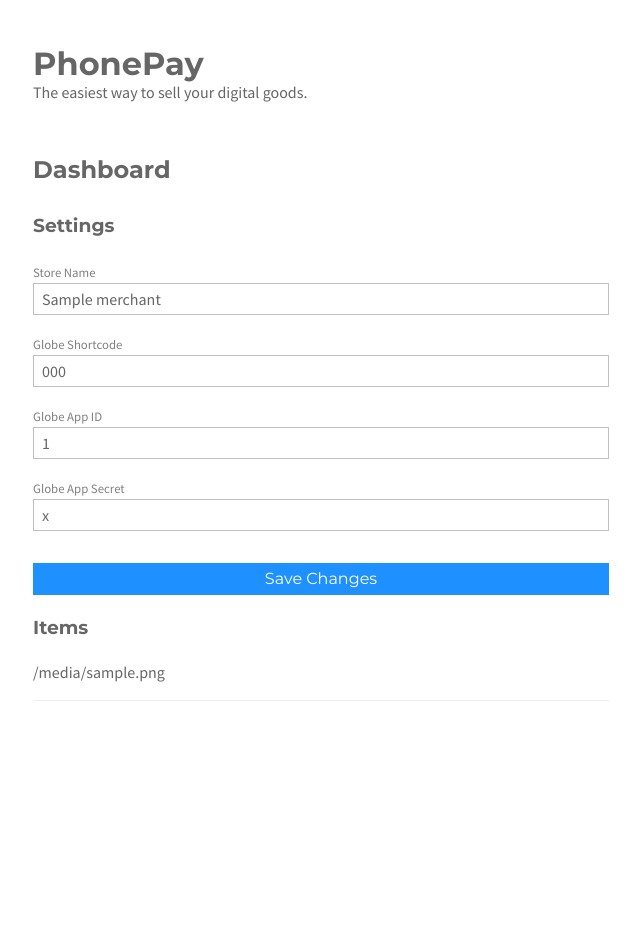
After one commit to marksteve/purrchase, a Flask app: template templates/dashboard.html in a window 1280 px wide. The commit adds this page. Shown: the whole page, without its empty margins (319-959 px from the left). Run offline with Flask 2, Linux system fonts and the light colour scheme; the template is opened without the code that fills it: most values are stand-ins (such as "Sample title", 1, 10 or a date in 2020); some libraries are stand-ins or nearby versions.

Commit message:
Dashboard shtuff

```diff
--- a/app.py
+++ b/app.py
@@ -253,11 +253,15 @@ def logged_in():
   shortcode = session.get('shortcode')
   if not shortcode:
     abort(401)
-  return shortcode
+  merchant = db.hgetall(shortcode)
+  if not merchant:
+    abort(401)
+  merchant.update(globe_shortcode=shortcode)
+  return merchant
 
 @app.route('/dashboard')
 def dashboard():
-  shortcode = logged_in()
+  merchant = logged_in()
   # TODO: Get items
   # Example:
   items = [
@@ -276,13 +280,13 @@ def dashboard():
   ]
   return render_template(
     'dashboard.html',
-    shortcode=shortcode,
+    merchant=merchant,
     items=items,
   )
 
 @app.route('/upload', methods=['POST'])
 def upload():
-  shortcode = logged_in()
+  merchant = logged_in()
 
   # TODO
   # upload file to filesystem: /var/uploads
@@ -313,7 +317,7 @@ def upload():
 
 @app.route('/delete/<item_id>')
 def delete(item_id):
-  shortcode = logged_in()
+  merchant = logged_in()
 
   # Remove from user uploads
   db.srem(
--- a/static/css/base.css
+++ b/static/css/base.css
@@ -42,9 +42,6 @@ p {
 p.submit {
   padding-top: 1em;
 }
-code {
-  font-size: 200%;
-}
 form {
   margin-top: 1.5em;
 }
--- /dev/null
+++ b/templates/dashboard.html
@@ -0,0 +1,85 @@
+{% extends "base.html" %}
+
+{% block css %}
+<style>
+.items {
+  margin: 0;
+  padding: 0 0 10em 0;
+  list-style: none;
+}
+.items li {
+  margin-bottom: 1em;
+  position: relative;
+  padding-bottom: 1em;
+  border-bottom: 1px solid #eee;
+}
+pre {
+  position: absolute;
+  top: -0.5em;
+  left: 25%;
+  right: 3em;
+  background: white;
+  margin: 0;
+  padding: 0.5em 1em;
+  border: 1px solid;
+  display: none;
+}
+.items li:hover pre {
+  display: block;
+  z-index: 10;
+}
+code {
+  margin: 0;
+  padding: 0;
+}
+</style>
+{% endblock %}
+
+{% block content %}
+<h2>Dashboard</h2>
+<form action="/info" method="post">
+  <h3>Settings</h3>
+  <p>
+    <label>
+      Store Name
+      <input type="text" name="store_name" value="{{ merchant.store_name }}">
+    </label>
+  </p>
+  <p>
+    <label>
+      Globe Shortcode
+      <input type="text" name="globe_shortcode" value="{{ merchant.globe_shortcode }}">
+    </label>
+  </p>
+  <p>
+    <label>
+      Globe App ID
+      <input type="text" name="globe_app_id" value="{{ merchant.globe_app_id }}">
+    </label>
+  </p>
+  <p>
+    <label>
+      Globe App Secret
+      <input type="text" name="globe_app_secret" value="{{ merchant.globe_app_secret }}">
+    </label>
+  </p>
+  <p class="submit">
+    <button type="submit">Save Changes</button>
+  </p>
+</p>
+<h3>Items</h3>
+<ul class="items">
+{% for item in items %}
+  <li>
+    {{ item.filename }}
+    <pre><code>{{ """<div
+  class=\"payload\"
+  data-id=\"{}\"
+  data-desc=\"Item Description\"
+  data-amount=\"10.00\"
+></div>""".format(item.item_id)|escape
+}}</code></pre>
+  </li>
+{% endfor %}
+</ul>
+{% endblock %}
```
Also changed, not shown: templates/oauth.html (+8 -0 lines).
